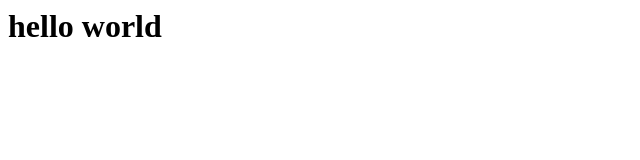
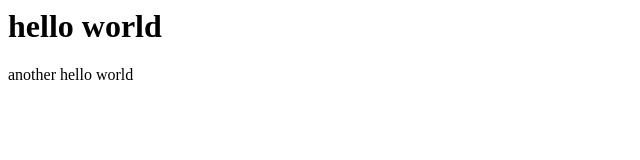
Before and after one commit to georgehisham/first, a plain HTML site: page hello.html in a window 1280 px wide. Shown: the whole page, without its empty margins (0-640 px from the left). Drawn offline with Linux system fonts and the light colour scheme.

Commit message:
Update hello.html

```diff
--- a/hello.html
+++ b/hello.html
@@ -4,5 +4,6 @@
     </head>
     <body>
         <h1>hello world</h1>
+        <p>another hello world</p>
     </body>
 </html>
```
